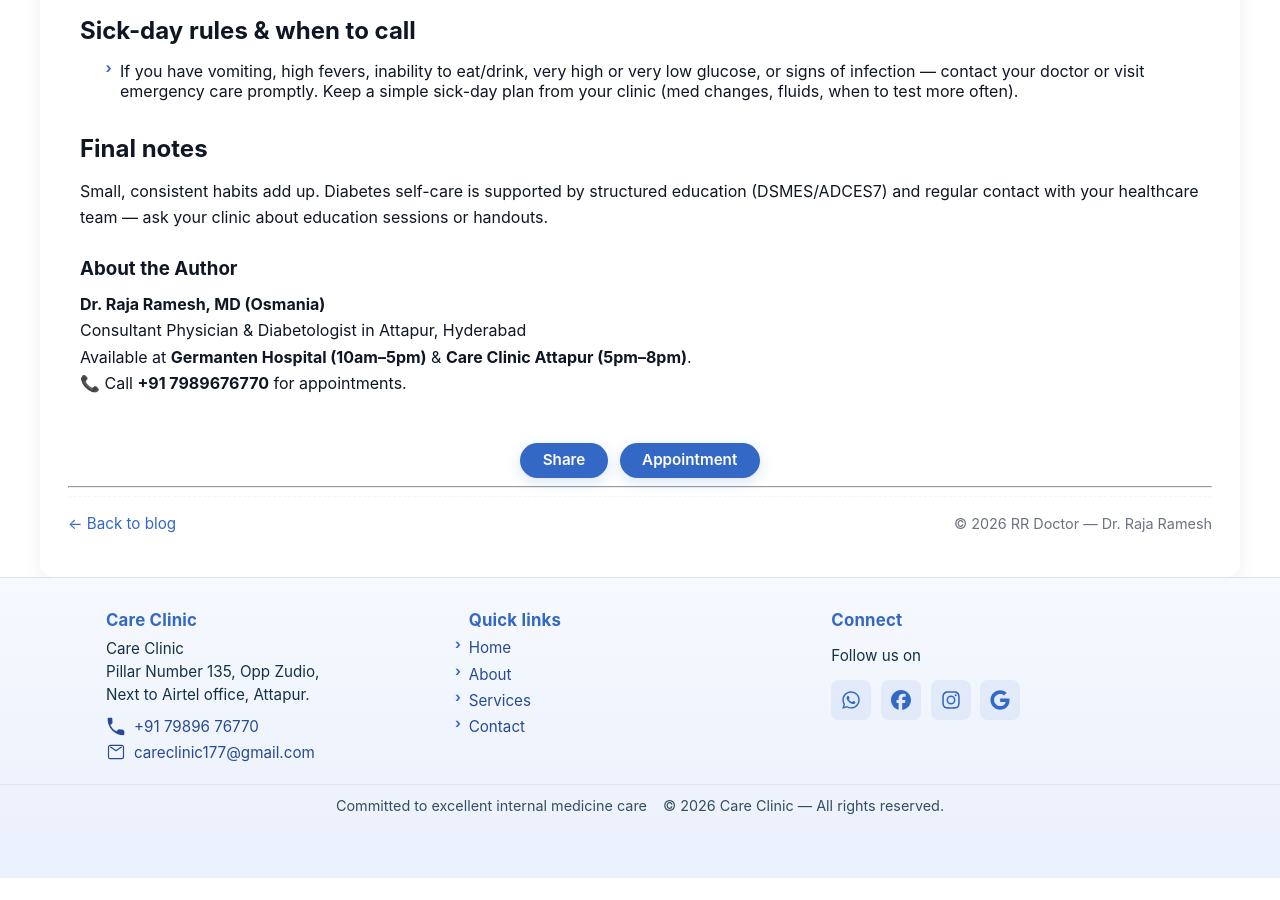
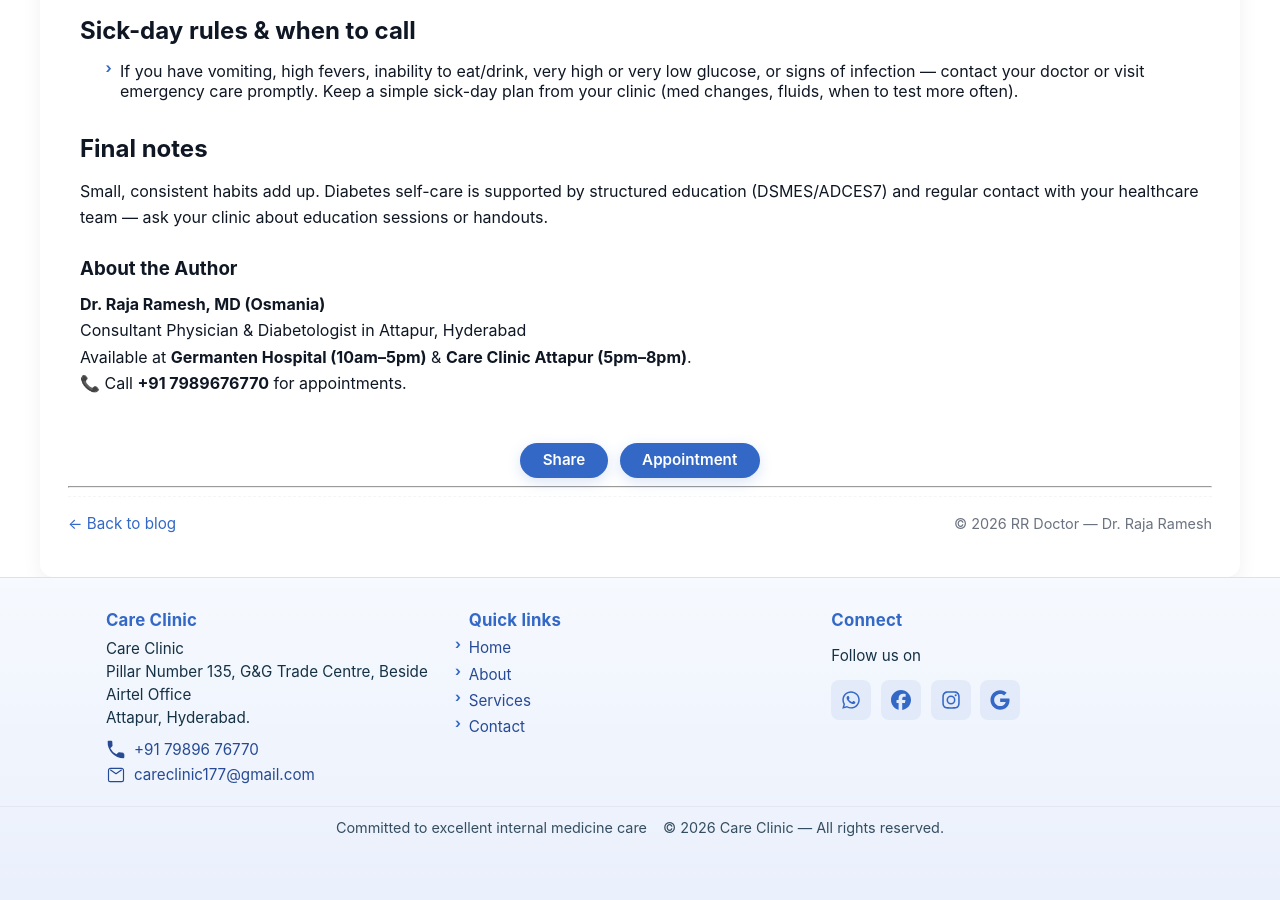
Before and after one commit to drrajarameshd/rr, a Jekyll site: the page built from _posts/2025-09-20-diabetes-care.md, in a window 1280 px wide and 900 px high, scrolled down 1557 px. Built offline with Jekyll 4.4.1, drawn with Linux system fonts in a browser that asks for light colours; before the commit the page ends 2435 px from its top, so only the background shows below that.

Commit message:
Update footer address for Care Clinic

```diff
--- a/_includes/footer.html
+++ b/_includes/footer.html
@@ -6,8 +6,8 @@
       <h4>Care Clinic</h4>
       <address>
         Care Clinic<br/>
-        Pillar Number 135, Opp Zudio,<br/>
-        Next to Airtel office, Attapur.
+        Pillar Number 135, G&G Trade Centre, Beside Airtel Office<br/>
+        Attapur, Hyderabad.
       </address>
       <p class="contact-line">
         <svg class="icon" viewBox="0 0 24 24" aria-hidden="true"><path d="M21 16.5l-5.2-.7a1 1 0 0 0-1 .3l-2.3 2.3a16 16 0 0 1-7.3-7.3l2.3-2.3a1 1 0 0 0 .3-1L7.5 3A1 1 0 0 0 6.5 2H3a1 1 0 0 0-1 1A19 19 0 0 0 21 23a1 1 0 0 0 1-1v-3.5a1 1 0 0 0-1-1z" fill="currentColor"/></svg>
```
